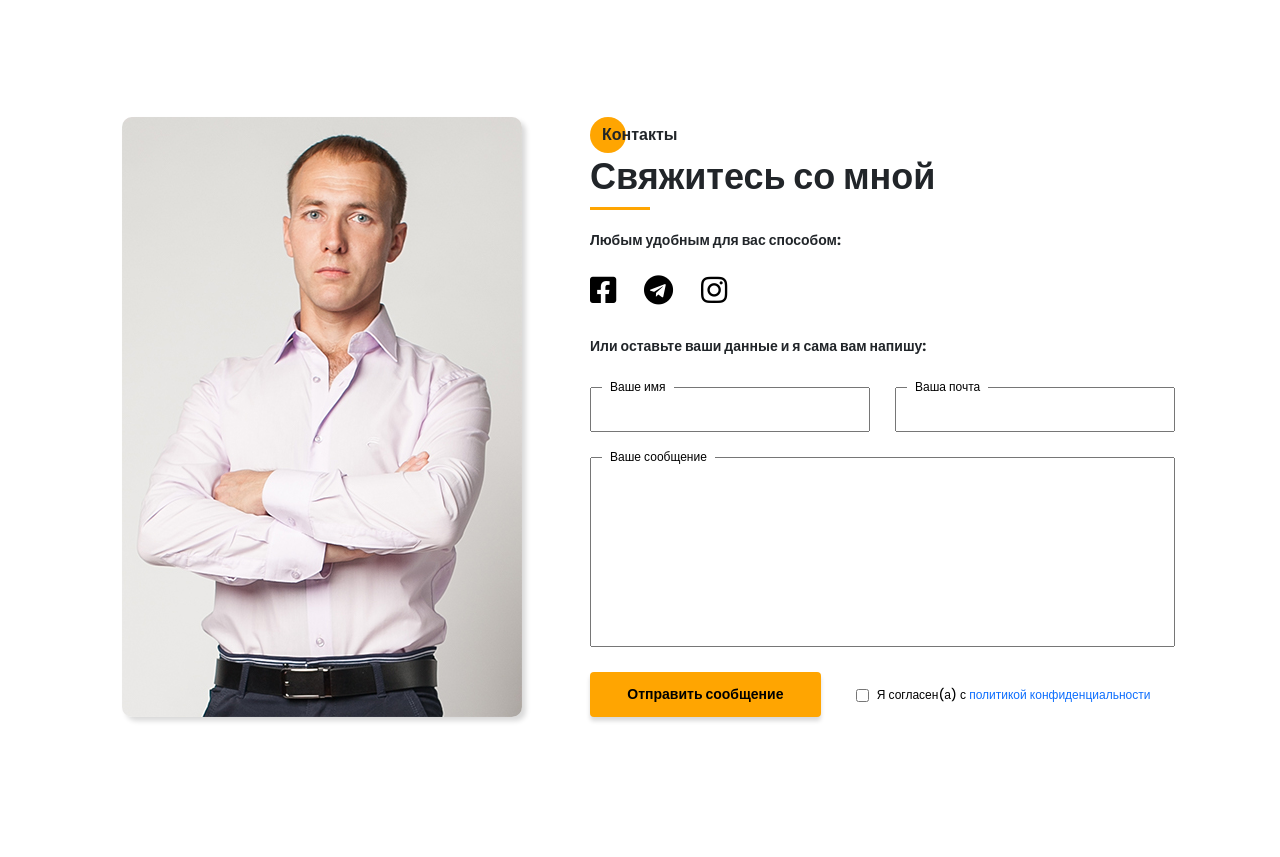
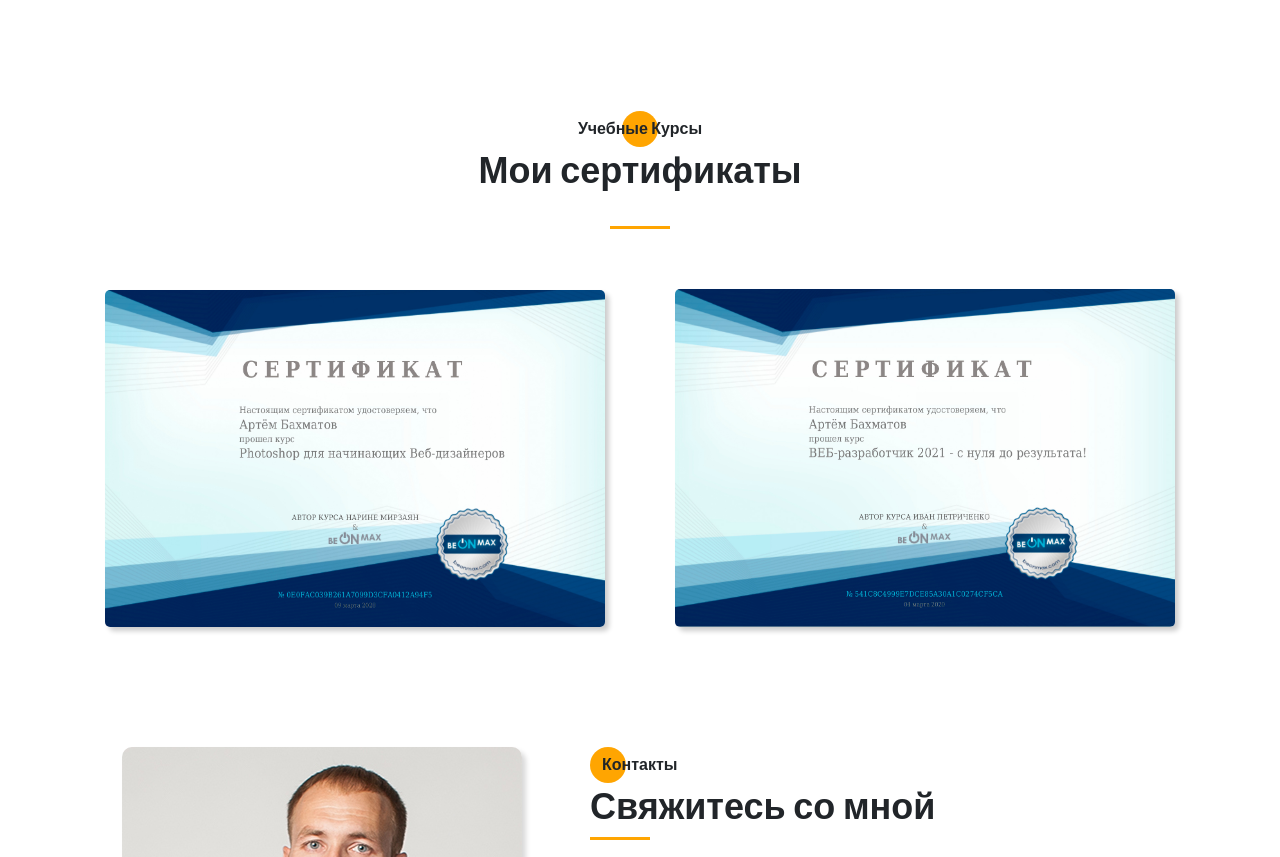
Before and after one commit to ArtemBakhmatov/PORTFOLIO, a plain HTML site: page src/index.html in a window 1280 px wide. Shown: the part 4226-5083 px from the top of the page. Before the commit the page ends 5033 px from the top, so only its background shows below. Drawn offline with Linux system fonts and the light colour scheme; files whose address does not match are found by name.

Commit message:
Вёрстка блока Мои Сертификаты

```diff
--- a/src/index.html
+++ b/src/index.html
@@ -419,6 +419,25 @@
         </div>
     </section>
 
+    <section class="certificates">
+        <div class="container">
+            <h2 class="title title_fz16 certificates__title">Учебные Курсы</h2>
+            <div class="title title_fz36 certificates__subtitle">
+                Мои сертификаты
+            </div>
+            <div class="divider"></div>
+
+            <div class="certificates__wrapper">
+                <div class="certificates__img">
+                    <img src="img/certificates/web_design.jpg" alt="web_design">
+                </div>
+                <div class="certificates__img">
+                    <img src="img/certificates/web_fullstack.jpg" alt="web_fullstack">
+                </div>
+            </div>
+        </div>
+    </section>
+
     <section class="contacts">
         <div class="container">
             <div class="contacts__wrapper">
--- /dev/null
+++ b/src/sass/blocks/_certificates.scss
@@ -0,0 +1,39 @@
+.certificates {
+    padding-top: 60px;
+    &__title {
+        position: relative;
+        text-align: center;
+        margin-bottom: 0;
+        @include before_circle;
+        &:before {
+            left: 50%;
+            transform: translateX(-50%);
+        }
+    }
+    &__subtitle {
+        text-align: center;
+    }
+    &__wrapper {
+        position: relative;
+        margin: 60px 0;
+        display: flex;
+        justify-content: space-around;
+        align-items: center;
+    }
+    &__img {
+        width: 500px;
+        transition: 0.5s all;
+        &:hover {
+            width: 700px;
+        }
+        img {
+            width: 100%;
+            border-radius: 5px;
+            box-shadow: 4px 4px 5px rgba(0, 0, 0, 0.20);
+            transition: 1s all;
+            &:hover {
+                box-shadow: 0 0 35px rgba(0, 0, 255, 0.50);
+            }
+        }
+    }
+}
--- a/src/sass/style.scss
+++ b/src/sass/style.scss
@@ -29,4 +29,5 @@
 @import "blocks/skills";
 @import "blocks/progress";
 @import "blocks/portfolio";
-@import "blocks/_contacts";
+@import "blocks/contacts";
+@import "blocks/certificates";
```
Also changed, not shown: src/css/style.css, src/img/certificates/web_design.jpg (added), src/img/certificates/web_fullstack.jpg (added), src/js/script.js (line endings or trailing spaces), 1 other file.
